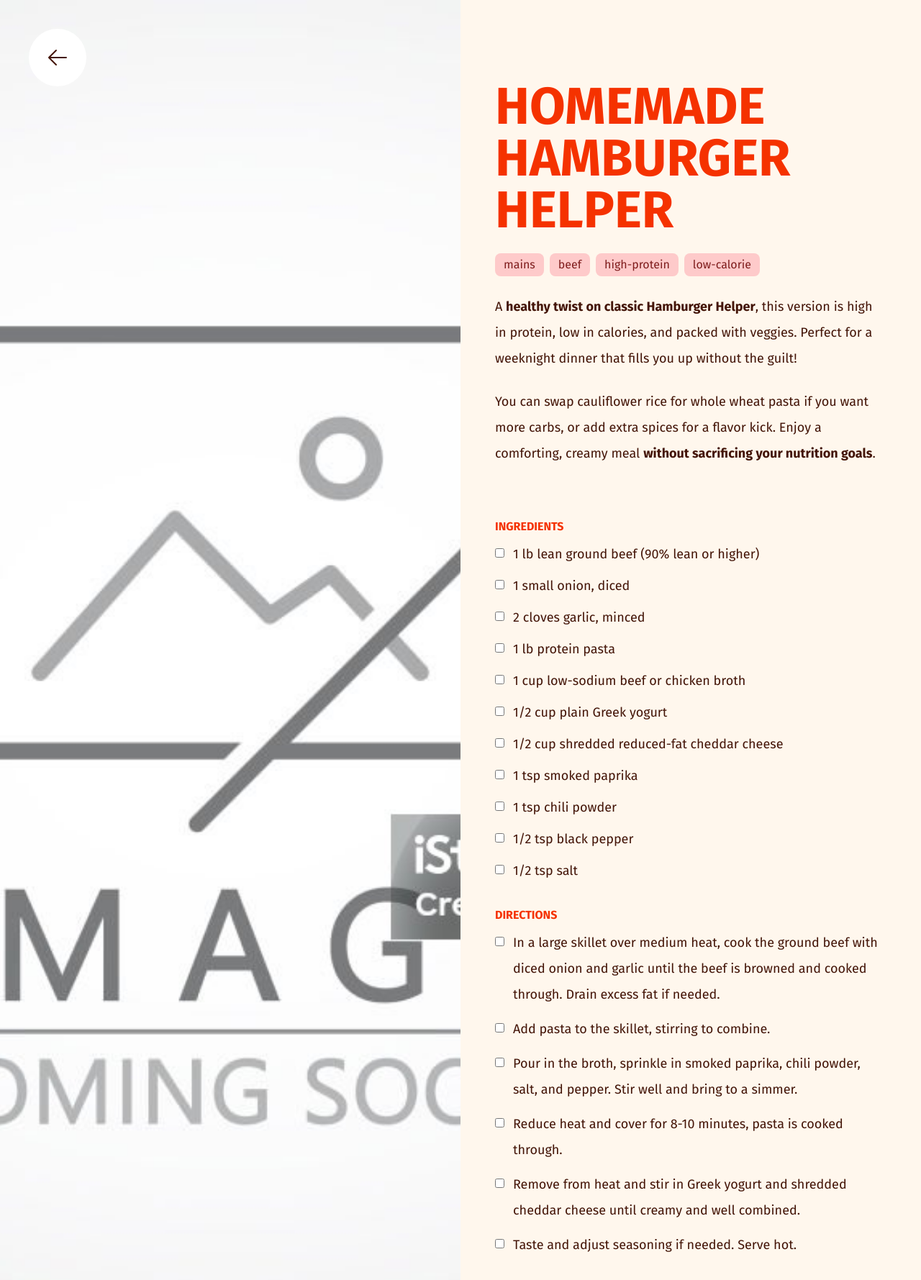
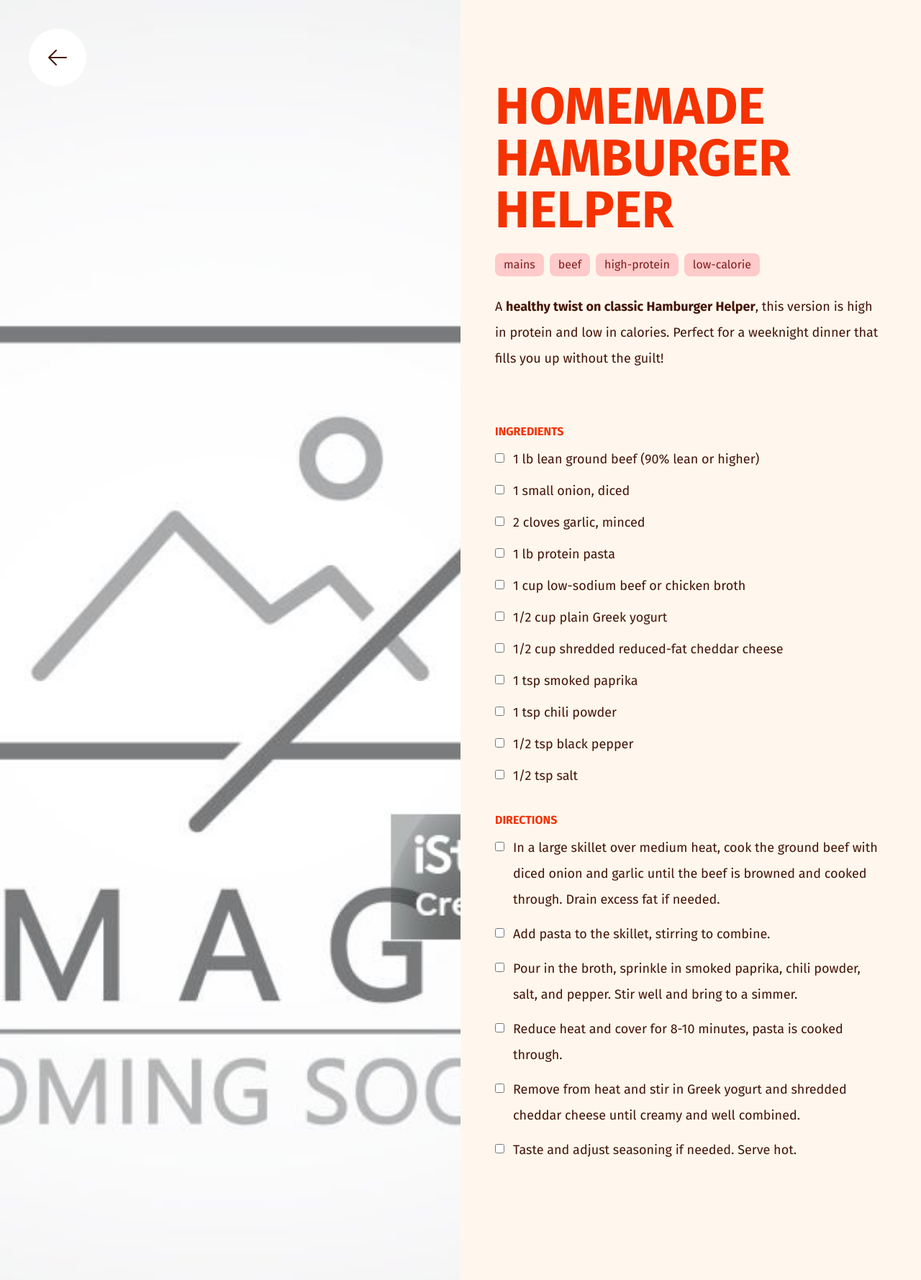
Before and after one commit to cameronmatherne/cameronmatherne.github.io, a Jekyll site: the page built from _recipes/high-protein-hamburger-helper.md, in a window 1280 px wide. Shown: the top 1779 px of the page at 72% size. Built offline with Jekyll 4.4.1, drawn with Linux system fonts in a browser that asks for light colours; nearby versions of some CDN libraries; some web fonts are replaced.

Commit message:
desc updated

```diff
--- a/_recipes/high-protein-hamburger-helper.md
+++ b/_recipes/high-protein-hamburger-helper.md
@@ -29,6 +29,4 @@
   - Taste and adjust seasoning if needed. Serve hot.
 ---
 
-A **healthy twist on classic Hamburger Helper**, this version is high in protein, low in calories, and packed with veggies. Perfect for a weeknight dinner that fills you up without the guilt!
-
-You can swap cauliflower rice for whole wheat pasta if you want more carbs, or add extra spices for a flavor kick. Enjoy a comforting, creamy meal **without sacrificing your nutrition goals**.
+A **healthy twist on classic Hamburger Helper**, this version is high in protein and low in calories. Perfect for a weeknight dinner that fills you up without the guilt!
```
